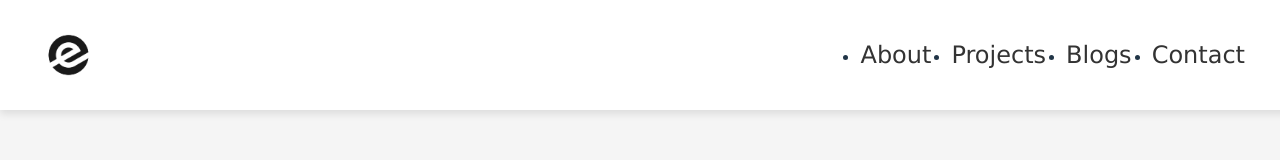
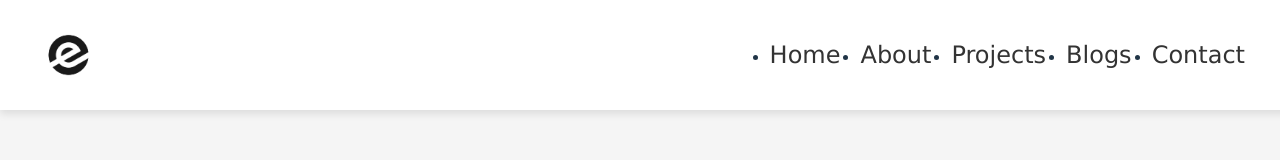
Before and after one commit to erich411/Portfolio, a React (Vite) app: page / in a window 1280 px wide. Shown: the top 160 px of the page. Built offline with nearby package versions, Linux system fonts and the light colour scheme.

Commit message:
added router-dom

```diff
--- a/package.json
+++ b/package.json
@@ -14,6 +14,7 @@
     "react": "^18.3.1",
     "react-dom": "^18.3.1",
     "react-icons": "^5.4.0",
+    "react-router-dom": "^7.2.0",
     "router": "^1.3.8"
   },
   "devDependencies": {
--- a/src/App.jsx
+++ b/src/App.jsx
@@ -1,15 +1,17 @@
-import React from "react";
+import { BrowserRouter as Router, Route, Routes } from "react-router-dom";
 import Hero from "./components/hero";
 import Header from "./components/header";
 import AboutMe from "./components/aboutme";
 
 function App() {
   return (
-    <div>
-      <Hero />
+    <Router>
       <Header />
-      <AboutMe />
-    </div>
+      <Routes>
+        <Route path="/" element={<Hero />} />
+        <Route path="/about" element={<AboutMe />} />
+      </Routes>
+    </Router>
   );
 }
 
--- a/src/components/header.jsx
+++ b/src/components/header.jsx
@@ -1,20 +1,10 @@
-import "../css/header.css";
+import "../css/Header.css";
 import logo from "../assets/logo.png";
 import { useState } from "react";
+import { Link } from "react-router-dom";
 
 const Header = () => {
-
   const [isMenuOpen, setIsMenuOpen] = useState(false);
-
-  const handleScroll = (e, targetId) => {
-    e.preventDefault();
-    const targetElement = document.getElementById(targetId);
-    window.scrollTo({
-      top: targetElement.offsetTop,
-      behavior: 'smooth'
-    });
-  };
-
 
   const toggleMenu = () => {
     setIsMenuOpen(!isMenuOpen);
@@ -30,10 +20,11 @@ const Header = () => {
       />
       <nav className={`nav-links ${isMenuOpen ? 'active' : ''}`}>
         <ul>
-          <li><a href="#about" onClick={(e) => handleScroll(e, "about")}>About</a></li>
-          <li><a href="#projects" onClick={(e) => handleScroll(e, "projects")}>Projects</a></li>
-          <li><a href="#blogs" onClick={(e) => handleScroll(e, "blogs")}>Blogs</a></li>
-          <li><a href="#contact" onClick={(e) => handleScroll(e, "contact")}>Contact</a></li>
+        <li><Link to="/">Home</Link></li>
+          <li><Link to="/about">About</Link></li>
+          <li><a href="">Projects</a></li>
+          <li><a href="">Blogs</a></li>
+          <li><a href="">Contact</a></li>
         </ul>
       </nav>
     </header>
--- a/src/css/aboutme.css
+++ b/src/css/aboutme.css
@@ -14,6 +14,8 @@ body {
     min-height: 100vh;
     background-attachment: fixed;
     box-sizing: border-box;
+    width: 100vw;
+    height: 100vh;
   }
 
   .about-content {
```
Also changed, not shown: 1 other file (tests, documents, lock files or other folders).
